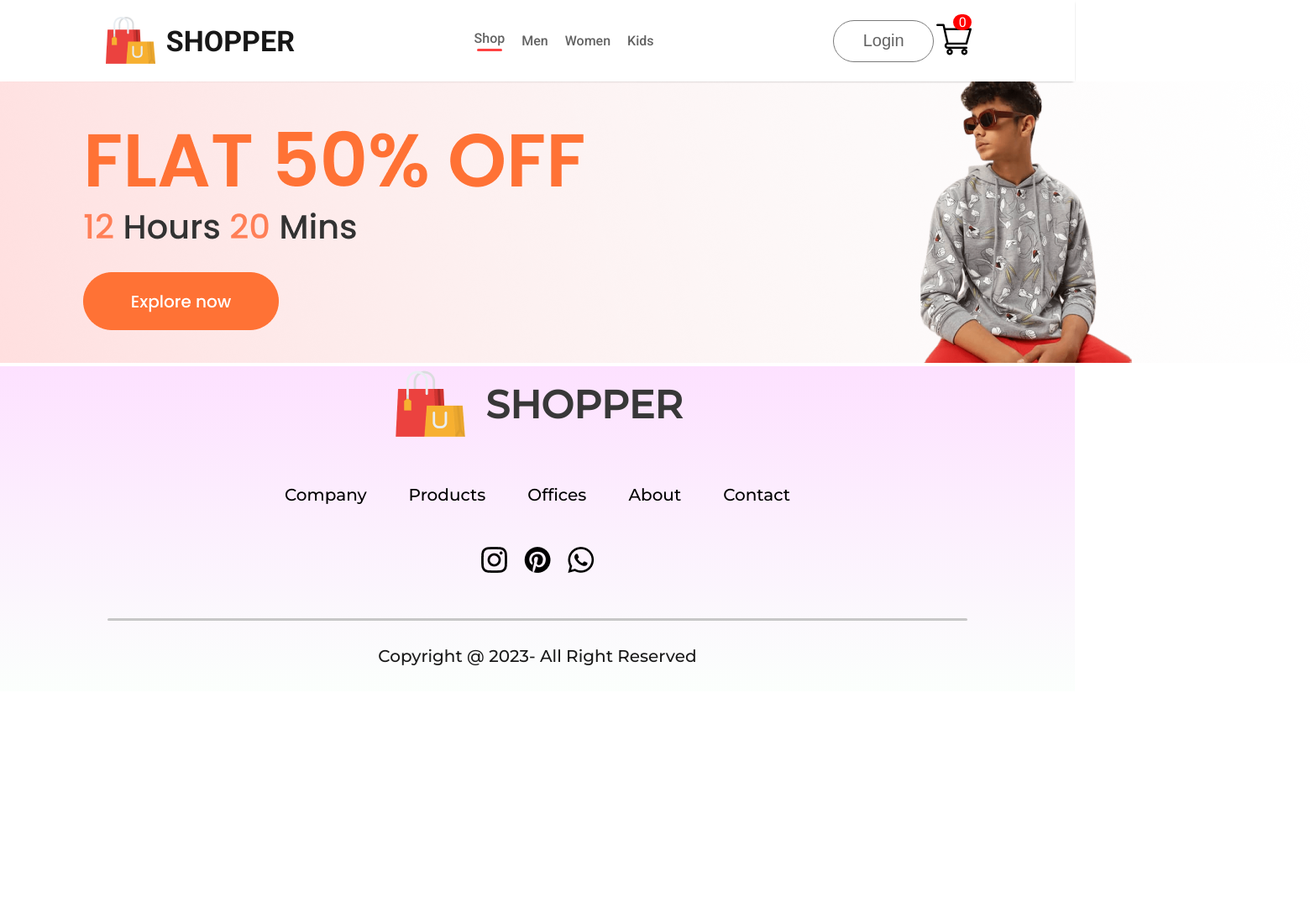
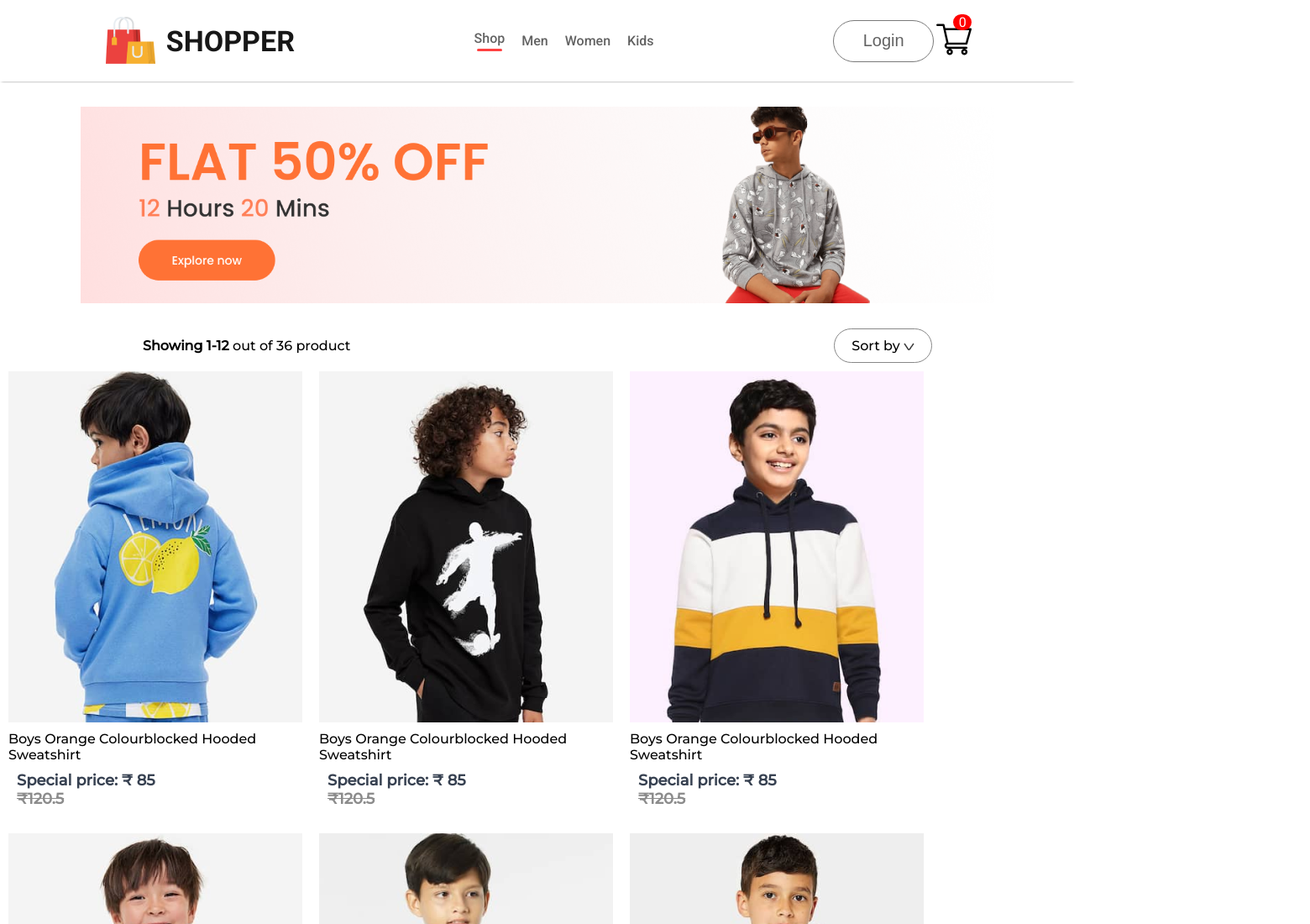
Before and after one commit to ShashiSahani/e-commerce-website, a React (Create React App) app: page /kids in a window 1280 px wide. Shown: the top 1100 px of the page at 84% size, 1560 px wide, since content can reach past the window. Before the commit the page ends 823 px from the top, so only its background shows below. Built offline with nearby package versions, Linux system fonts and the light colour scheme.

Commit message:
shopcategory added

```diff
--- a/src/App.js
+++ b/src/App.js
@@ -20,8 +20,8 @@ function App() {
         <Routes>
           <Route path="/" element={<Shops />} />
           <Route path="/mens" element={<ShopCategory banner={men_banner} category="men" />} />
-          <Route path="/womens" element={<ShopCategory banner={women_banner} category="womens" />} />
-          <Route path="/kids" element={<ShopCategory  banner={kids_banner} category="kids" />} />
+          <Route path="/womens" element={<ShopCategory banner={women_banner} category="women" />} />
+          <Route path="/kids" element={<ShopCategory  banner={kids_banner} category="kid" />} />
           <Route path="/product" element={<Product />}>
             <Route path=":productId" element={<Product />} />
           </Route>
--- a/src/Assets/Utils/Colors.scss
+++ b/src/Assets/Utils/Colors.scss
@@ -27,3 +27,4 @@ $copy-right-hr:#c7c7c7;
 $newsletter:#454545;
 $newsletterdiv:#e3e3e3;
 $newsletterinput:#616161;
+$shopcategory:#888;
--- a/src/pages/CSS/ShopCategory.scss
+++ b/src/pages/CSS/ShopCategory.scss
@@ -0,0 +1,28 @@
+@import '../../Assets/Utils/Colors.scss';
+.dropdownIcon{
+    display: flex;
+    justify-content: center;
+}
+.shop-category-banner{
+   display: block;
+width: 85%;
+margin: 30px auto;
+}
+.shopcategory-indexsort{
+display: flex;
+margin: 0px 170px;
+justify-content: space-between;
+align-items: center;
+}
+.shopcategory-indexsort p span{
+font-weight: 600;
+}
+.shopcategory-sort{
+    padding: 10px 20px;
+    border-radius: 40px;
+    border: 1px solid $shopcategory;
+}
+.shopcategory-products{
+display: flex;
+flex-wrap: wrap;
+}
--- a/src/pages/ShopCategory.jsx
+++ b/src/pages/ShopCategory.jsx
@@ -1,12 +1,35 @@
 import React, {  useContext } from 'react'
 import './CSS/ShopCategory.scss'
+import dropdownIcon from '../Assets/dropdown_icon.png'
 import { ShopContext } from '../components/Context/ShopContext'
+import Items from '../components/Items/Items'
 function ShopCategory(props) {
   const {all_product}=useContext(ShopContext)
-  console.log("all_product====>",all_product)
+  console.log(all_product)
   return (
     <div className='shop-category'>
-      <img src={props.banner} alt="" />
+      <img  className="shop-category-banner" src={props.banner} alt="banner" />
+      <div className="shopcategory-indexsort">
+        <p>
+          <span>Showing 1-12</span> out of {all_product.length} product
+        </p>
+        <div className='shopcategory-sort'>
+          Sort by <img src={dropdownIcon} alt=''/>
+
+        </div>
+      </div>
+      <div className="shopcategory-products">
+        {
+         all_product.map((item,i)=>{
+          if(props.category===item.category){
+            return <Items  key={i} id={item.id} name={item.name} image={item.image} new_price={item.new_price} old_price={item.old_price} />
+          }
+          else{
+            return null
+          }
+         })
+        }
+      </div>
     </div>
 
   )
```
